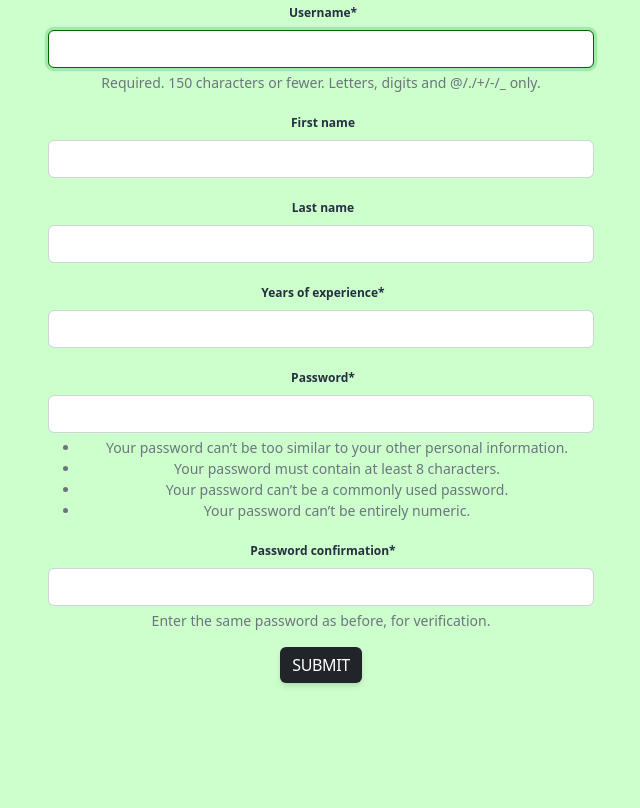
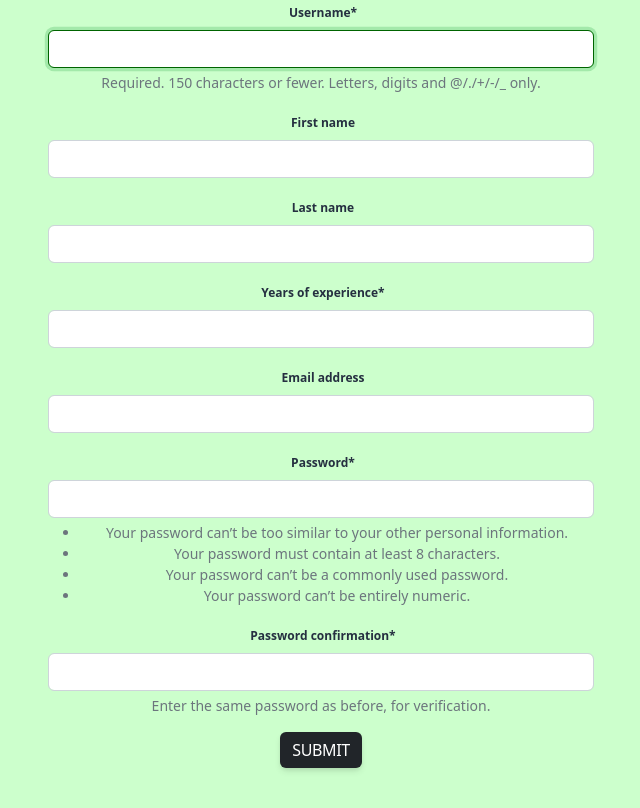
Before and after one commit to svitlana-savikhina/restaurant-kitchen-service, a Django app: page /cooks/create/ in a window 1280 px wide. Shown: the part 153-961 px from the top of the page, without its empty margins (319-959 px from the left). Before the commit the page ends 840 px from the top, so only its background shows below. Run offline with Django 4.2, Linux system fonts and the light colour scheme; the visitor is signed in with stand-in values (Sample User, id 1); some libraries are stand-ins or nearby versions.

Commit message:
Add email address to CookCreateForm and cook_detail.html

```diff
--- a/kitchen/forms.py
+++ b/kitchen/forms.py
@@ -13,6 +13,7 @@ class CookCreateForm(UserCreationForm):
             "first_name",
             "last_name",
             "years_of_experience",
+            "email"
         )
 
 
--- a/templates/kitchen/cook_detail.html
+++ b/templates/kitchen/cook_detail.html
@@ -12,6 +12,7 @@
     <p><strong>First name: </strong>{{ cook.first_name }}</p>
     <p><strong>Last name: </strong>{{ cook.last_name }}</p>
     <p><strong>Years of experience: </strong>{{ cook.years_of_experience }}</p>
+    <p><strong>Email address: </strong>{{ cook.email }}</p>
     <div class="ml-3">
       <h4>Dishes:</h4>
       <table class="table table-bordered table-striped text-center table-hover additional-class">
```
Also changed, not shown: kitchen/views.py (line endings or trailing spaces).
